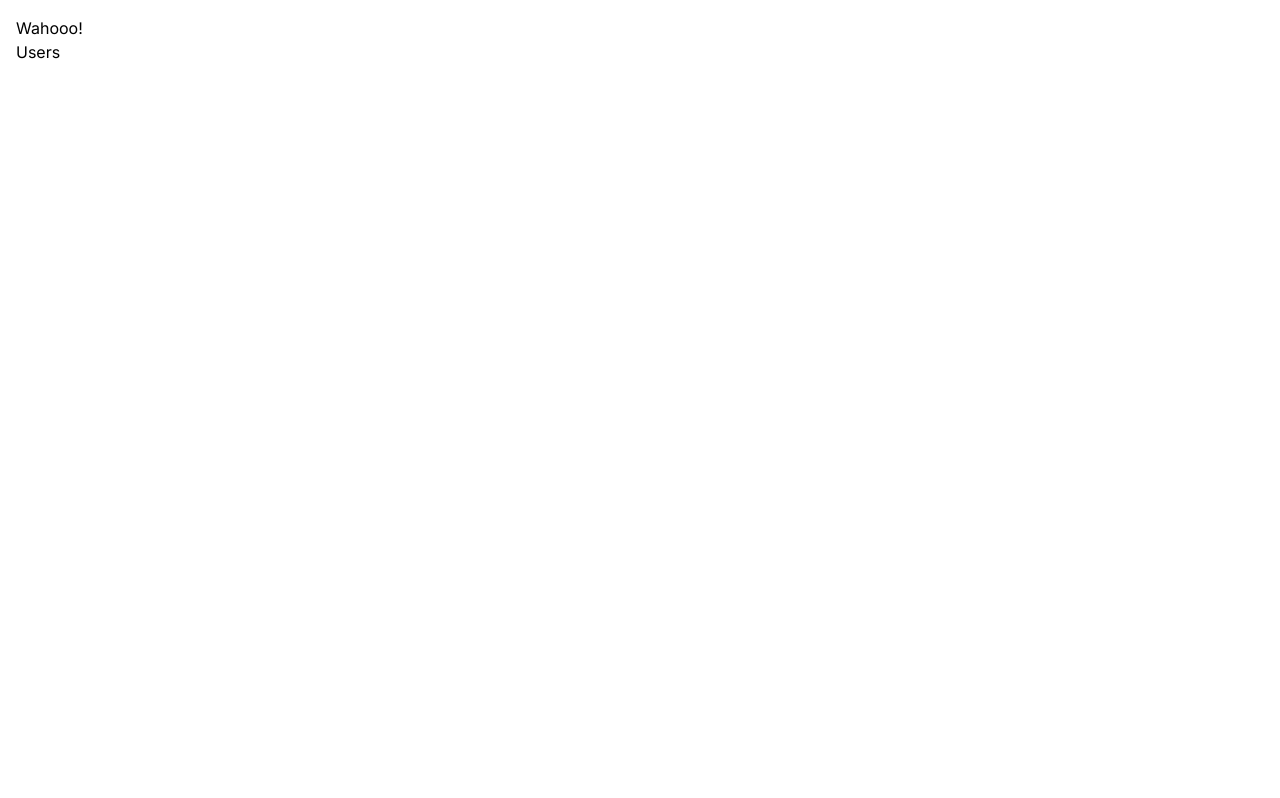
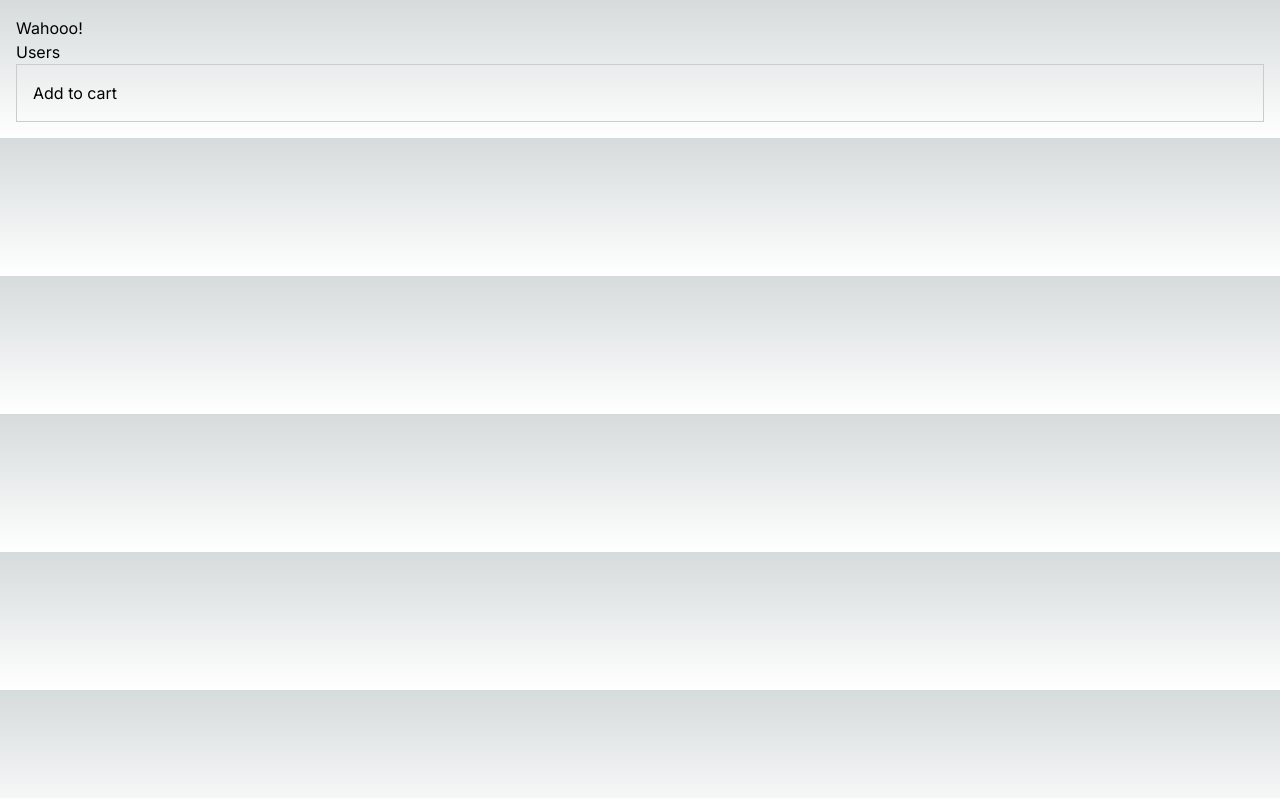
Before and after one commit to idvd20/issue-tracking-app, a Next.js app: page / in a window 1280 px wide. Built offline with nearby package versions, Linux system fonts and the light colour scheme.

Commit message:
added module css

```diff
--- /dev/null
+++ b/app/components/ProductCard.module.css
@@ -0,0 +1,4 @@
+.card {
+	padding: 1rem;
+	border: 1px solid #ccc;
+}
--- a/app/components/ProductCard.tsx
+++ b/app/components/ProductCard.tsx
@@ -1,9 +1,10 @@
 import React from "react";
 import AddToCart from "./AddToCart";
+import styles from "./ProductCard.module.css";
 
 const ProductCard = () => {
 	return (
-		<div>
+		<div className={styles.card}>
 			<AddToCart />
 		</div>
 	);
--- a/app/globals.css
+++ b/app/globals.css
@@ -4,11 +4,15 @@
 
 :root {
 	--foreground-rgb: 0, 0, 0;
+	--background-start-rgb: 214, 219, 220;
+	--background-end-rgb: 255, 255, 255;
 }
 
 @media (prefers-color-scheme: dark) {
 	:root {
 		--foreground-rgb: 255, 255, 255;
+		--background-start-rgb: 0, 0, 0;
+		--background-end-rgb: 0, 0, 0;
 	}
 }
 
--- a/app/page.tsx
+++ b/app/page.tsx
@@ -1,11 +1,13 @@
 import Image from "next/image";
 import Link from "next/link";
+import ProductCard from "./components/ProductCard";
 
 export default function Home() {
 	return (
 		<main>
 			<h1>Wahooo!</h1>
 			<Link href='/users'>Users</Link>
+			<ProductCard />
 		</main>
 	);
 }
```
